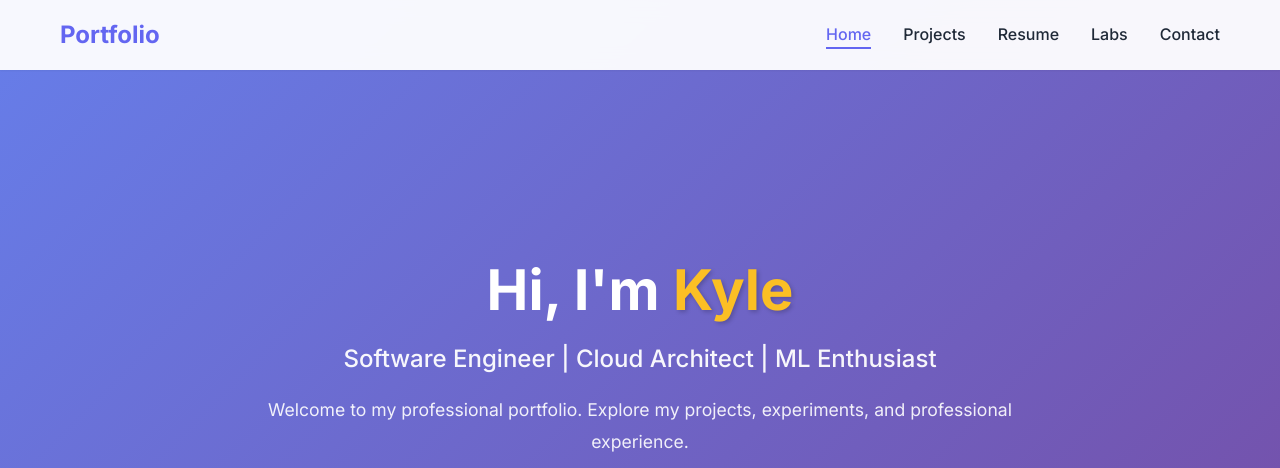
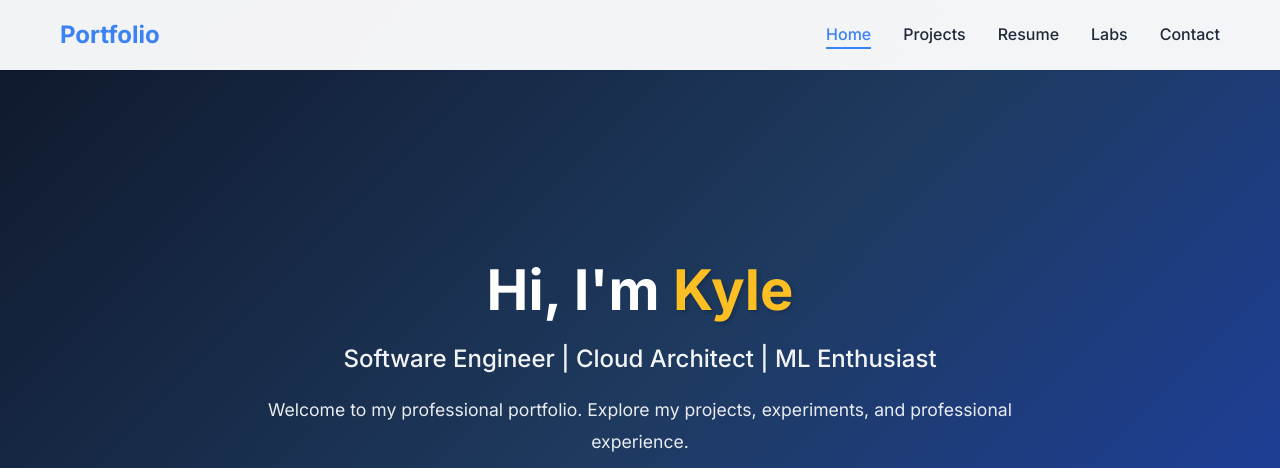
Before and after one commit to 4LPH4-V1P3R/PortfolioLanding, a plain HTML site: page index.html in a window 1280 px wide. Shown: the top 468 px of the page. Drawn offline with Linux system fonts and the light colour scheme.

Commit message:
changed background

```diff
--- a/styles.css
+++ b/styles.css
@@ -6,9 +6,9 @@
 }
 
 :root {
-    --primary-color: #6366f1;
-    --primary-dark: #4f46e5;
-    --secondary-color: #8b5cf6;
+    --primary-color: #3b82f6;
+    --primary-dark: #2563eb;
+    --secondary-color: #0284c7;
     --text-primary: #1f2937;
     --text-secondary: #6b7280;
     --text-light: #9ca3af;
@@ -120,7 +120,7 @@ body {
     display: flex;
     align-items: center;
     justify-content: center;
-    background: linear-gradient(135deg, #667eea 0%, #764ba2 100%);
+    background: linear-gradient(135deg, #0f172a 0%, #1e3a5f 50%, #1e40af 100%);
     color: white;
     text-align: center;
     position: relative;
@@ -528,7 +528,7 @@ section {
 .form-group textarea:focus {
     outline: none;
     border-color: var(--primary-color);
-    box-shadow: 0 0 0 3px rgba(99, 102, 241, 0.1);
+    box-shadow: 0 0 0 3px rgba(59, 130, 246, 0.1);
 }
 
 .form-group textarea {
```
Also changed, not shown: 1 other file.
